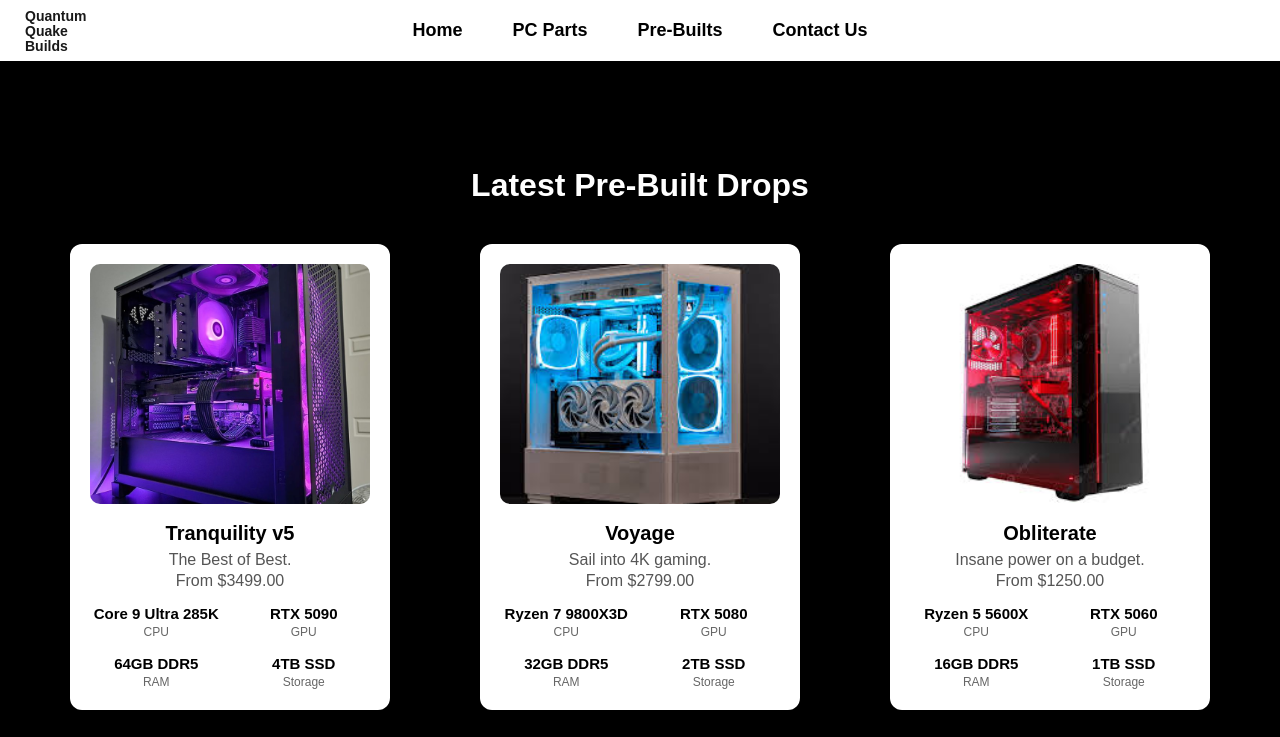
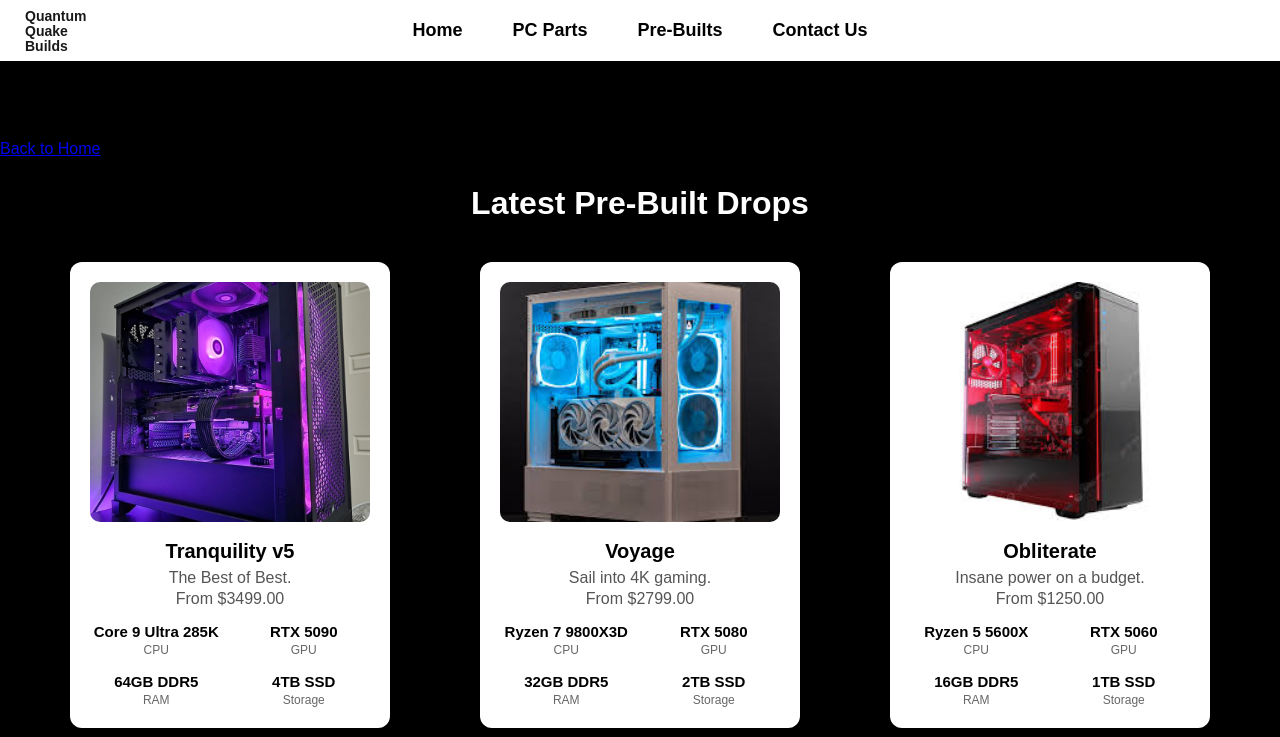
Before and after one commit to rabibasit2008-eng/Quantum-Quake-Builds-Website-, a plain HTML site: page PreBuilts.html in a window 1280 px wide. Shown: the top 737 px of the page. Drawn offline with Linux system fonts and the light colour scheme.

Commit message:
Update PreBuilts.html

```diff
--- a/PreBuilts.html
+++ b/PreBuilts.html
@@ -2,7 +2,7 @@
 <html>
 <head>
     <title>Quantum Quake Builds</title>
-
+	<a href="/Quantum-Quake-Builds-Website-/">Back to Home</a>
     <style>
 body {
     margin: 0;
@@ -377,4 +377,5 @@ nav a:hover {
     });
 		</script>
 </body>
+
 </html>
```
